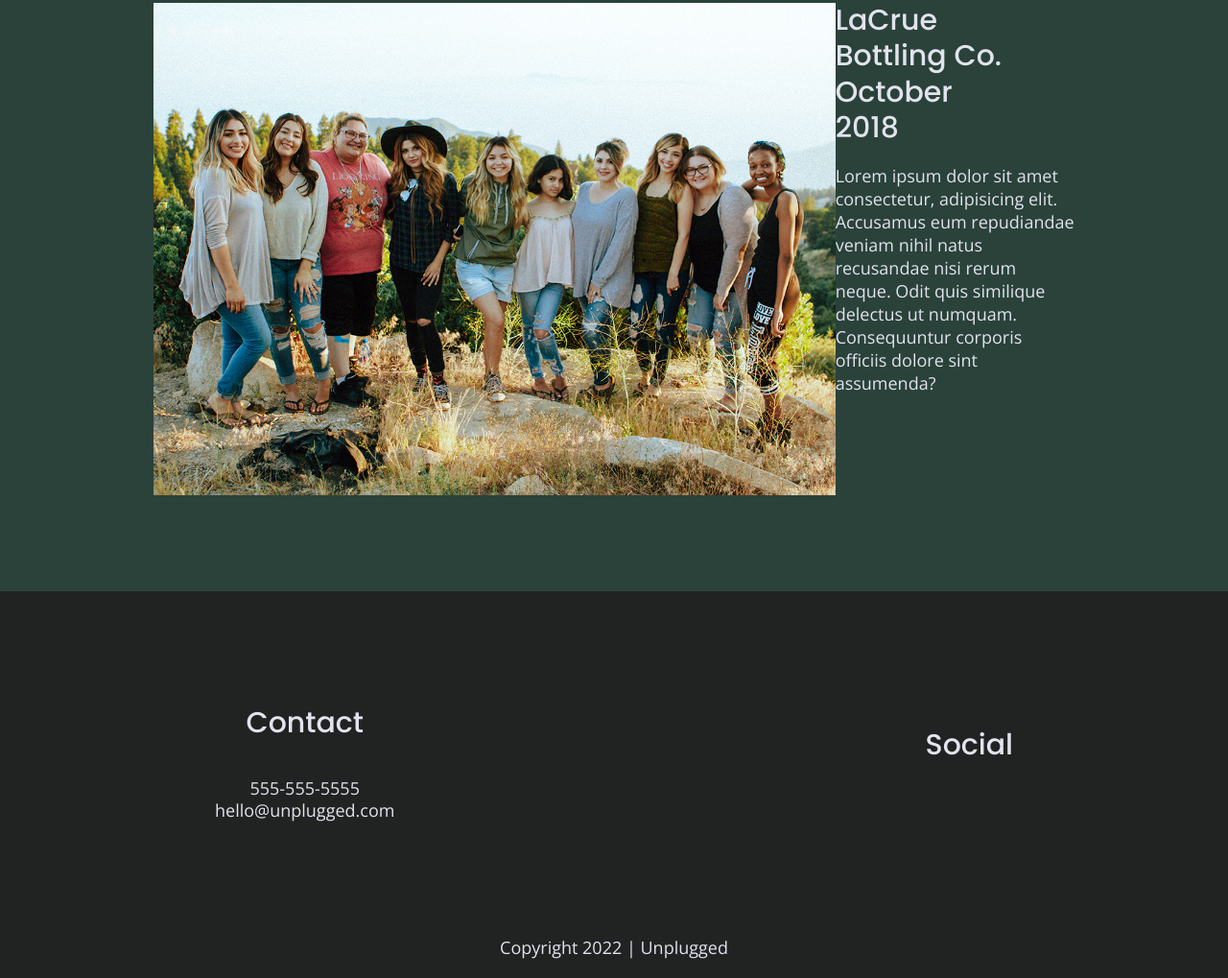
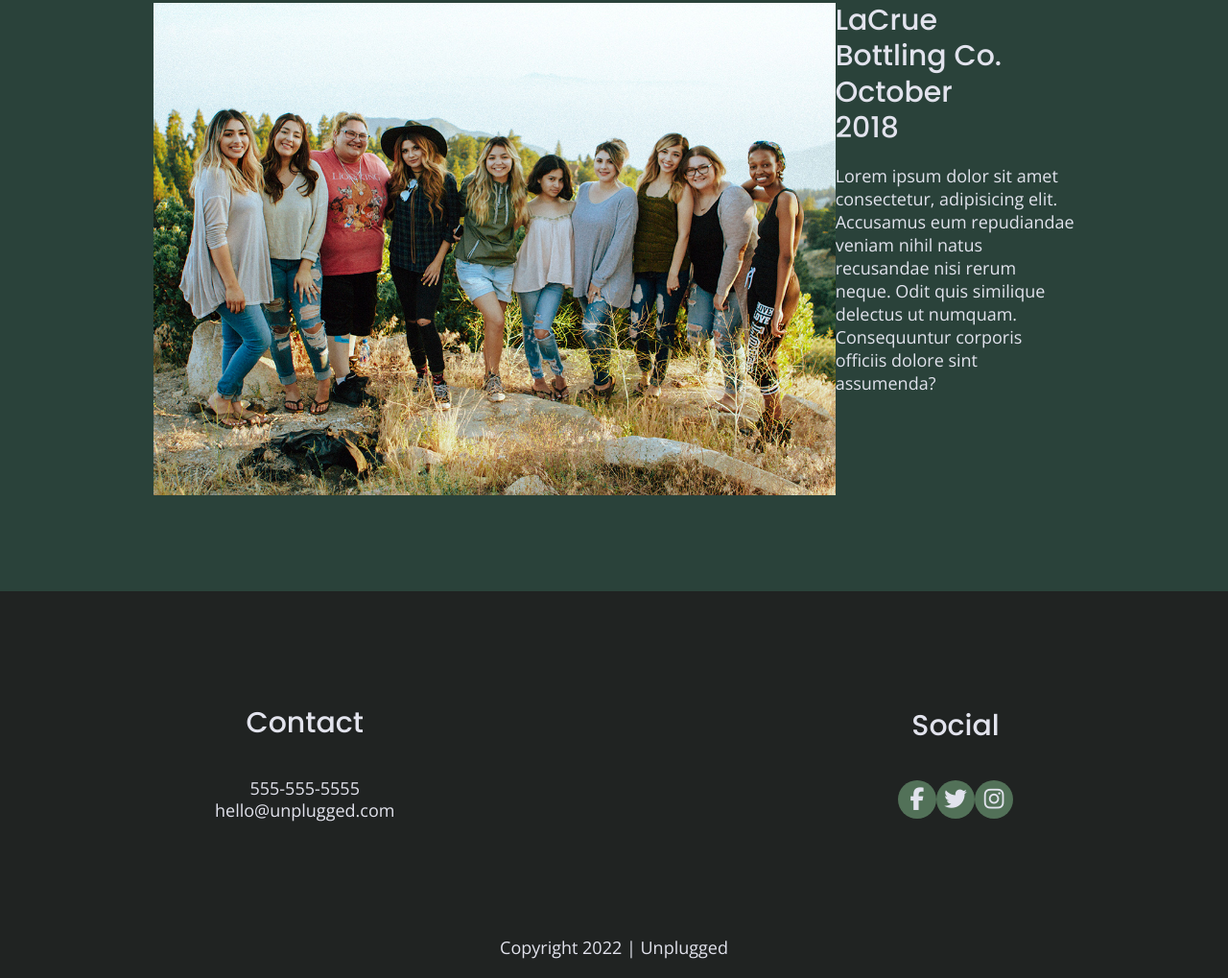
Before and after one commit to LaniV-V/Unplugged, a website built with Parcel: page index.html in a window 1280 px wide. Shown: the part 2112-3131 px from the top of the page at 96% size. Built offline with nearby package versions, Linux system fonts and the light colour scheme.

Commit message:
adding the social icons and some css to them

```diff
--- a/css/main.css
+++ b/css/main.css
@@ -232,8 +232,14 @@ address {
       display: flex;
       justify-content: center;
       align-items: center;
+      background-color: #527158;
+      border-radius: 50%;
+      width: 40px;
+      height: 40px;
      }
-
+   footer .social-icons p i {
+      font-size: 1.3125em;
+    }
      footer .copyright {
       margin: 20px 0;
     }
--- a/index.html
+++ b/index.html
@@ -144,16 +144,16 @@
         <h4>Social</h4>
         <div class="social-icons">
           <p>
-            <a href="https://www.facebook.com/yoursite/" target="_blank"></a>
+            <a href="https://www.facebook.com/yoursite/" target="_blank"><i class="fab fa-facebook-f"></i></a>
           </p>
           <p>
-            <a href="https://twitter.com/yoursite/" target="_blank"></a>
+            <a href="https://twitter.com/yoursite/" target="_blank"><i class="fab fa-twitter"></i></a>
           </p>
           <p>
-            <a href="https://www.instagram.com/yoursite/" target="_blank"></a><p><a href="https://www.facebook.com/yoursite" target="_blank"></a></p>
+            <a href="https://www.instagram.com/skillcrush/" target="_blank"><i class="fab fa-instagram"></i></a>
+            </p>
 
             <!--other social icons go here-->
-
         </div>
       </div>
     </div> <!-- footer content ends -->
```
Also changed, not shown: about/index.html (+4 -4 lines), faq/index.html (+4 -4 lines).
